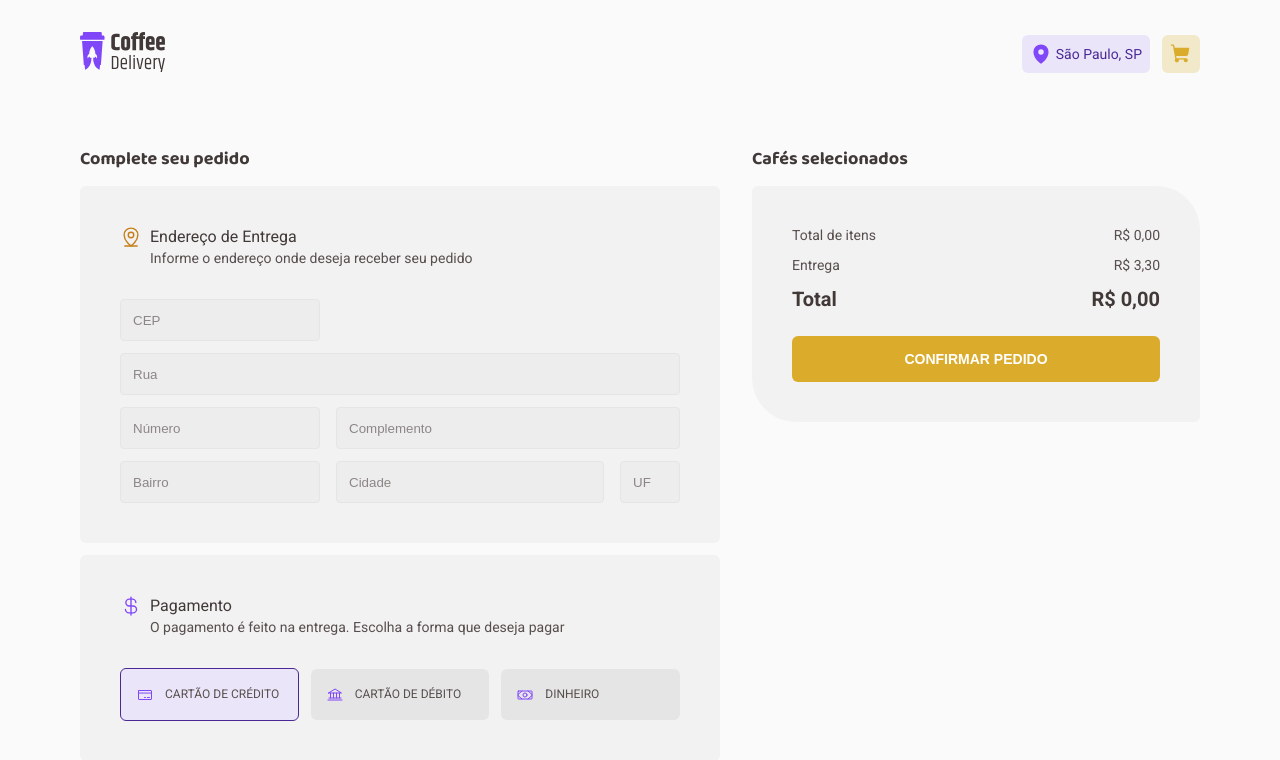
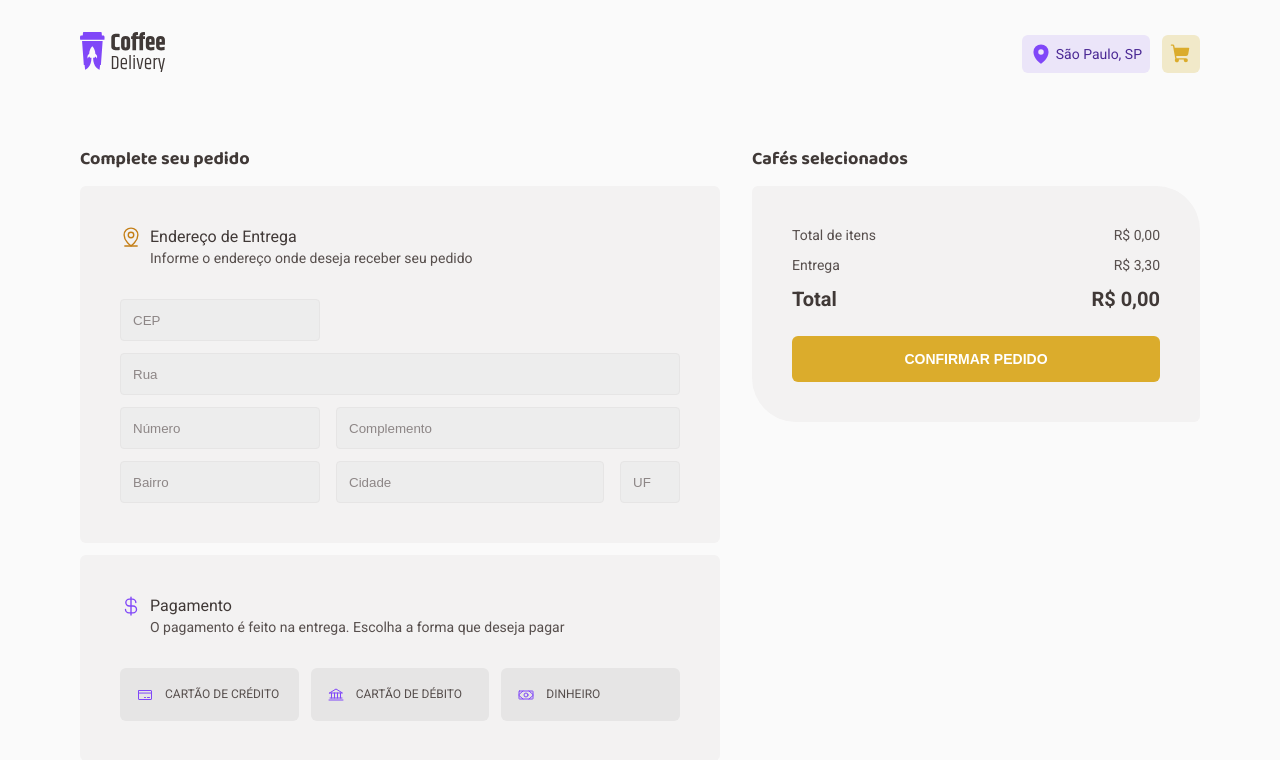
Before and after one commit to Hyakutak/coffee-delivery, a React (Vite) app: page /checkout in a window 1280 px wide. Shown: the top 760 px of the page. Built offline with nearby package versions, Linux system fonts and the light colour scheme.

Commit message:
refactoring form payment state

```diff
--- a/src/contexts/CartContext.tsx
+++ b/src/contexts/CartContext.tsx
@@ -22,22 +22,16 @@ export interface userInfoAddress {
     uf: string,
 }
 
-interface paymentMethod {
-    isCredit: boolean,
-    isDebit: boolean,
-    isMoney: boolean
-}
-
 interface ProductsContextType {
     products: NewProductData[];
     userInfo: userInfoAddress;
-    paymentMethod: paymentMethod;
+    formPayment: string
     handleAddProductToCart: (product: NewProductData) => void;
     handleDeletedProductToCart: (id: number) => void;
     handleAmountProductToCart: (id: number, amount: number) => void;
     handleAddAddressUser: (userInfo: userInfoAddress) => void;
     handleFinishOrder: () => void;
-    handleClickModifiedPaymentMethod: (event: HTMLButtonElement) => void
+    handleClickModifiedFormPayment: (method: string) => void
 }
 
 interface ProductsContextProviderProps {
@@ -62,11 +56,7 @@ export function ProductsContextProvider({ children }: ProductsContextProviderPro
         },
     );
 
-    const [paymentMethod, setPaymentMethod] = useState({
-        isCredit: true,
-        isDebit: false,
-        isMoney: false
-    });
+    const [formPayment, setFormPayment] = useState('');
 
     useEffect(() => {
         const stateJSON = JSON.stringify(cartState);
@@ -104,43 +94,21 @@ export function ProductsContextProvider({ children }: ProductsContextProviderPro
         dispatch(finishOrderAction());
     }
 
-    function handleClickModifiedPaymentMethod(event: HTMLButtonElement) {
-        switch (event.value) {
-            case 'isCredit': {
-                return setPaymentMethod({
-                    isCredit: true,
-                    isDebit: false,
-                    isMoney: false
-                });
-            }
-            case 'isDebit': {
-                return setPaymentMethod({
-                    isCredit: false,
-                    isDebit: true,
-                    isMoney: false
-                });
-            }
-            case 'isMoney': {
-                return setPaymentMethod({
-                    isCredit: false,
-                    isDebit: false,
-                    isMoney: true
-                });
-            }
-        }
+    function handleClickModifiedFormPayment(method: string) {
+        setFormPayment(method);
     }
 
     return (
         <ProductsContext.Provider value={{
                 products,
                 userInfo,
-                paymentMethod,
+                formPayment,
                 handleAddProductToCart,
                 handleDeletedProductToCart,
                 handleAmountProductToCart,
                 handleAddAddressUser,
                 handleFinishOrder,
-                handleClickModifiedPaymentMethod
+                handleClickModifiedFormPayment
             }}>
             { children }
         </ProductsContext.Provider>
--- a/src/pages/Checkout/components/PaymentMethods/index.tsx
+++ b/src/pages/Checkout/components/PaymentMethods/index.tsx
@@ -1,15 +1,18 @@
 import { PaymentContainer, PaymentMethod } from './styles';
 import { CurrencyDollar, CreditCard, Money, Bank } from 'phosphor-react';
-import { FormEvent, useContext } from 'react';
+import { useContext } from 'react';
 import { ProductsContext } from '../../../../contexts/CartContext';
 
 export function PaymentMethods() {
-    const { handleClickModifiedPaymentMethod, paymentMethod } = useContext(ProductsContext)
+    const { handleClickModifiedFormPayment, formPayment } = useContext(ProductsContext);
 
-    function modifiedPaymentMethod(event: FormEvent) {
-        const button = event.target as HTMLButtonElement;
-        handleClickModifiedPaymentMethod(button);
-    }
+    const credit = 'Cartão de Crédito';
+    const debit = 'Cartão de Débito';
+    const money = 'Dinheiro';
+
+    const isCredit = formPayment === credit;
+    const isDebit = formPayment === debit;
+    const isMoney = formPayment === money;
 
     return (
         <PaymentContainer>
@@ -21,15 +24,15 @@ export function PaymentMethods() {
                 </div>
             </header>
             <section>
-                <PaymentMethod disabled={paymentMethod.isCredit} value="isCredit" onClick={modifiedPaymentMethod}>
+                <PaymentMethod disabled={isCredit} onClick={() => handleClickModifiedFormPayment('Cartão de Crédito')}>
                     <CreditCard size={16} />
                     Cartão de crédito
                 </PaymentMethod>
-                <PaymentMethod disabled={paymentMethod.isDebit} value="isDebit" onClick={modifiedPaymentMethod}>
+                <PaymentMethod disabled={isDebit} onClick={() => handleClickModifiedFormPayment('Cartão de Débito')}>
                     <Bank size={16} />
                     <p>Cartão de débito</p>
                 </PaymentMethod>
-                <PaymentMethod disabled={paymentMethod.isMoney} value="isMoney" onClick={modifiedPaymentMethod}>
+                <PaymentMethod disabled={isMoney} onClick={() => handleClickModifiedFormPayment('Dinheiro')}>
                     <Money size={16} />
                     <p>Dinheiro</p>
                 </PaymentMethod>
--- a/src/pages/Checkout/components/PaymentMethods/styles.ts
+++ b/src/pages/Checkout/components/PaymentMethods/styles.ts
@@ -46,7 +46,7 @@ export const PaymentContainer = styled.section`
         width: 100%;
         button[disabled] {
             background: ${(props) => props.theme['purple-light']};
-            border: 1px solid ${(props) => props.theme['purple-dark']};
+            border-color: ${(props) => props.theme['purple-dark']};
         }
     }
 `;
@@ -61,6 +61,13 @@ export const PaymentMethod = styled.button`
     gap: 0.75rem;
     width: 33%;
     cursor: pointer;
+    border: 1px solid transparent;
+    color: ${(props) => props.theme['base-text']};
+    text-transform: uppercase;
+    font-family: 'Roboto', sans-serif;
+    font-weight: 400;
+    font-size: 0.75rem;
+    line-height: 1.1875rem;
 
     &:hover {
         background: ${(props) => props.theme['base-hover']};
@@ -70,10 +77,4 @@ export const PaymentMethod = styled.button`
     svg {
         color: ${(props) =>props.theme['purple']};
     }
-    color: ${(props) => props.theme['base-text']};
-    text-transform: uppercase;
-    font-family: 'Roboto', sans-serif;
-    font-weight: 400;
-    font-size: 0.75rem;
-    line-height: 1.1875rem;
 `;
--- a/src/pages/CheckoutSuccess/index.tsx
+++ b/src/pages/CheckoutSuccess/index.tsx
@@ -5,9 +5,7 @@ import Delivery from '../../assets/Illustration.svg';
 import { MapPin, Timer, CurrencyDollar } from "phosphor-react";
 
 export function CheckoutSuccess() {
-    const {  userInfo, paymentMethod } = useContext(ProductsContext);
-
-
+    const {  userInfo, formPayment } = useContext(ProductsContext);
 
     return (
         <SuccessContainer>
@@ -36,9 +34,7 @@ export function CheckoutSuccess() {
                         <div>
                             <span>Pagamento na entrega</span>
                             <SuccessInfoDelivy>
-                                { paymentMethod.isCredit && 'Cartão de Crédito' }
-                                { paymentMethod.isDebit && 'Cartão de Débito' }
-                                { paymentMethod.isMoney && 'Dinheiro' }
+                                { formPayment }
                             </SuccessInfoDelivy>
                         </div>
                     </SuccessInfo>
```
